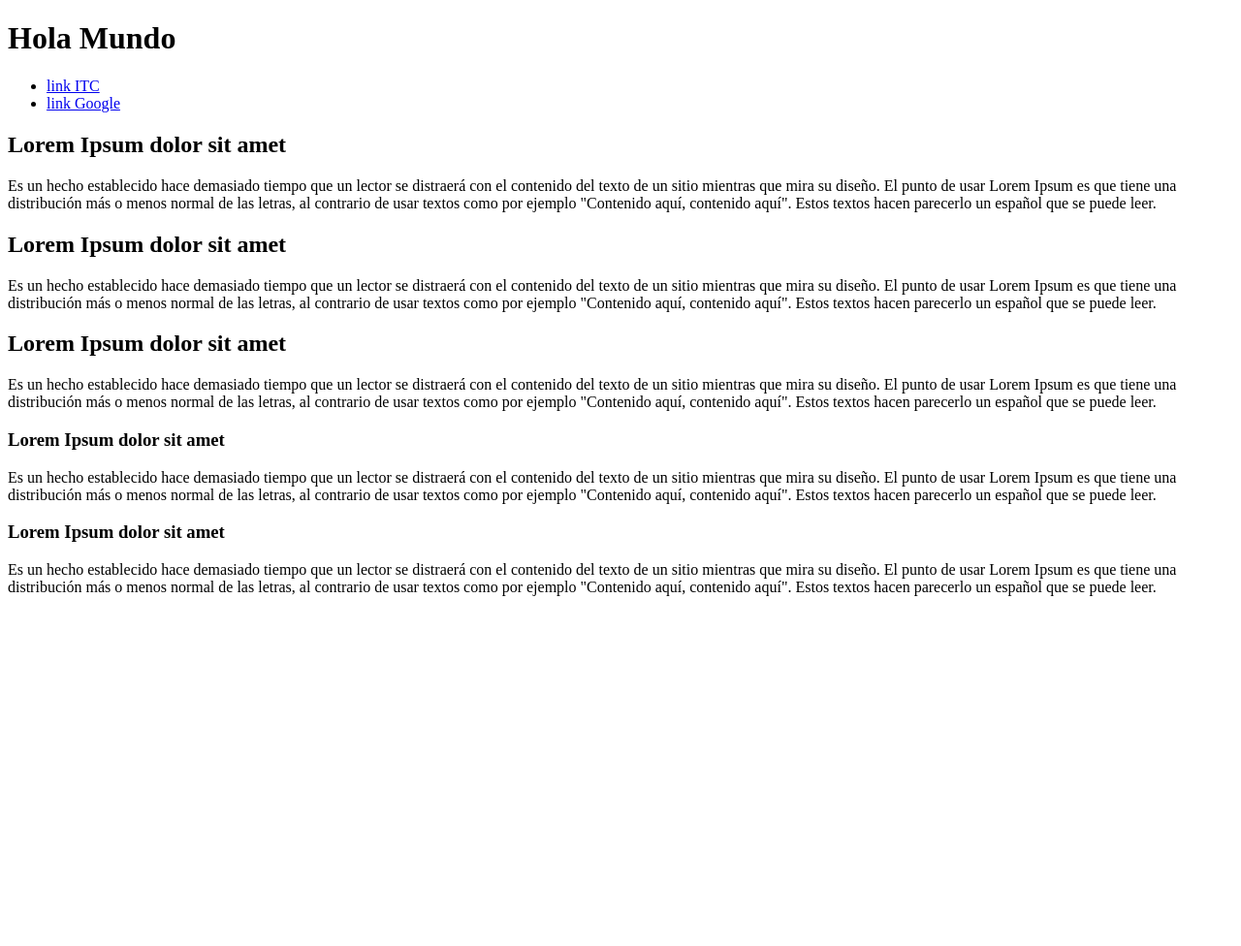
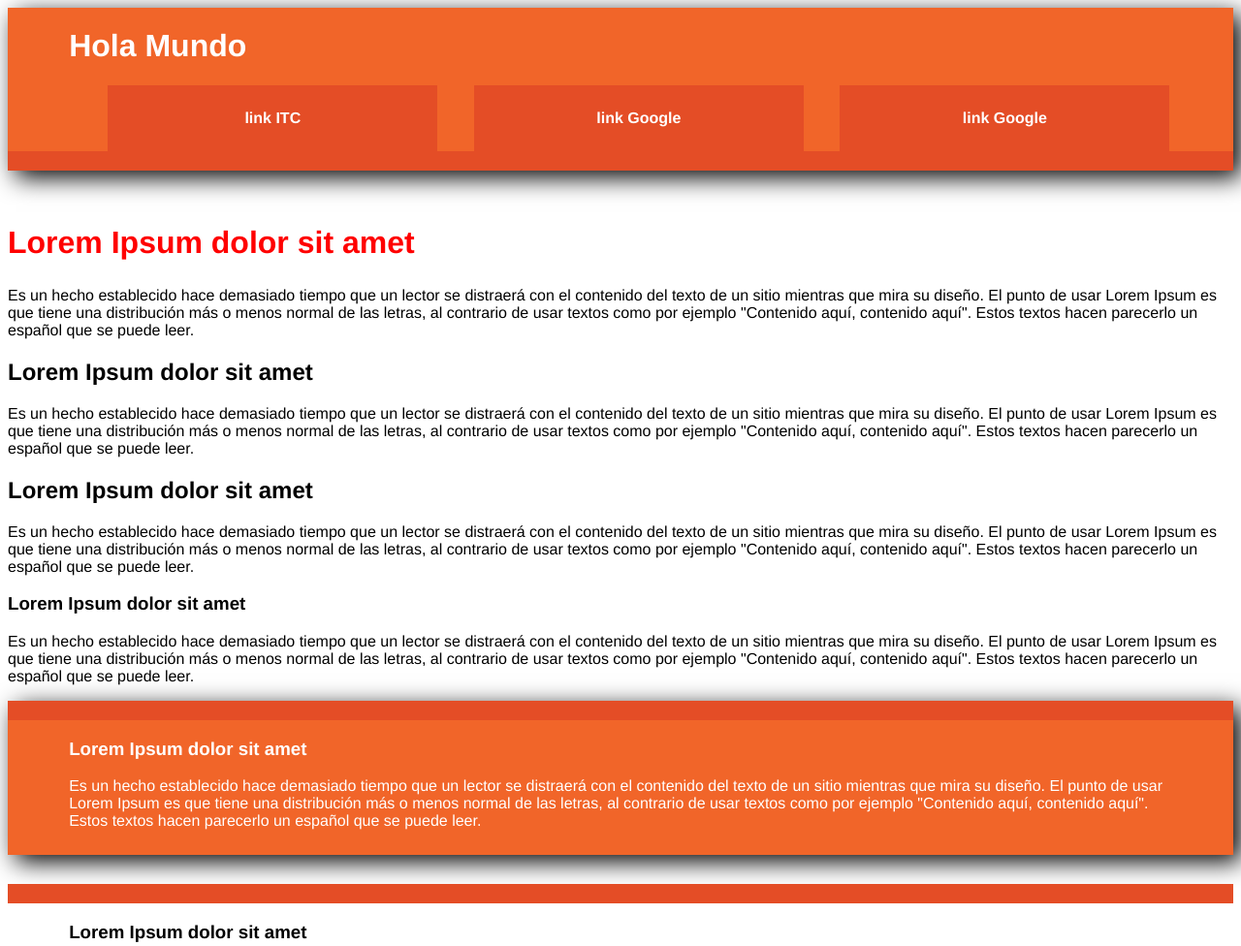
Before and after one commit to cripsito/ProgramacionWeb2015, a plain HTML site: page Practica1/index.html in a window 1280 px wide. Shown: the whole page at 97% size. Before the commit the page ends 800 px from the top, so only its background shows below. Drawn offline with Linux system fonts and the light colour scheme.

Commit message:
actualize mi pagina

```diff
--- a/Practica1/css/estilo.css
+++ b/Practica1/css/estilo.css
@@ -0,0 +1,98 @@
+body{
+	font-size: 1em;
+	font-family: Helvetica;
+}
+.container{
+	width: 90%;
+	margin: 0 5%;
+}
+.header-container{
+	border-bottom: 20px solid #E44D26;
+}
+.footer-conteiner, .main aside{
+	border-top: 20px solid #E44D26;
+}
+.header-container,
+.footer-container,
+.main aside {
+	background: #F16529;
+}
+.title{
+	color: white;
+}
+nav a{
+	margin: 0;
+	padding: 0;
+}
+nav a {
+	display: block;
+	margin-bottom: 10px;
+	padding: 15px 0;
+	text-align: center;
+	text-decoration: none;
+	font-weight: bold;
+	color: white;
+	background: #E44D26;
+}
+/*nav a:hover,*/
+nav a:visited{
+	color: white;
+}
+nav a:hover{
+	text-decoration: underline;
+}
+.main{
+	padding: 30px 0;
+}
+.main article h1{
+	font-size: 2em;
+}
+.main aside{
+	color: white;
+	padding: 0px 5% 10px;
+}
+.footer-container footer{
+	color: white;
+	padding: 20px 0;
+}
+.clearfix:before,
+.clearfix:after{
+	content: " ";
+	display: table;
+}
+.clearfix:after{
+	clear: both;
+}
+
+/* estilo para pantallas mas anchas que 480px */
+
+@media only screen and (min-width: 480px){
+	h1{
+		color: red;
+	}
+	nav a{
+		float: left;
+		width: 27%;
+		margin: 0 1.7%;
+		padding:25px 2%;
+		margin-bottom: 0 ;
+	}
+	nav li:first-child a{
+		margin-left: 0;
+	}
+	nav li:last-child a{
+		margin-right: 0;
+	}
+	nav ul li{
+		display: inline;
+	}
+}
+
+@media only screen and (min-width: 850px){
+	.header-container,
+	.main aside{
+		-moz-box-shadow: 8px 7px 24px #000000;
+-webkit-box-shadow: 8px 7px 24px #000000;
+box-shadow: 8px 7px 24px #000000;
+	}
+}
--- a/Practica1/index.html
+++ b/Practica1/index.html
@@ -2,16 +2,20 @@
 <html>
 	<head>
 		<title>Practica 1</title>
+		<meta name "viewport" content="width-device-width"><!-- monitoririar el ancho del dispocitivo-->
 		<link rel="stylesheet" type="text/css" href="css/estilo.css">
 	</head>
 	<body>
 		<div class="header-container" id="header"><!-- Esto es una etiqueta-->
 			<header class="container clearfix">
-				<h1>Hola Mundo</h1>
+				<h1 class="title">Hola Mundo</h1>
 				<nav><!-- Barra de navegacion-->
 					<ul><!-- elemento-->
 						<li><!-- lista-->
 							<a href="http://www.itc.mx" target="_blank">link ITC</a>
+						</li>
+						<li>
+							<a href="http://www.google.com">link Google</a>
 						</li>
 						<li>
 							<a href="http://www.google.com">link Google</a>
@@ -58,9 +62,7 @@
 		</div><!-- Main container-->
 		<div class="footer-conteiner">
 			<footer class="container">
-				<h4>
-
-				</h4>
+				<h3>Lorem Ipsum dolor sit amet</h3>
 			</footer>
 		</div>
 
```
